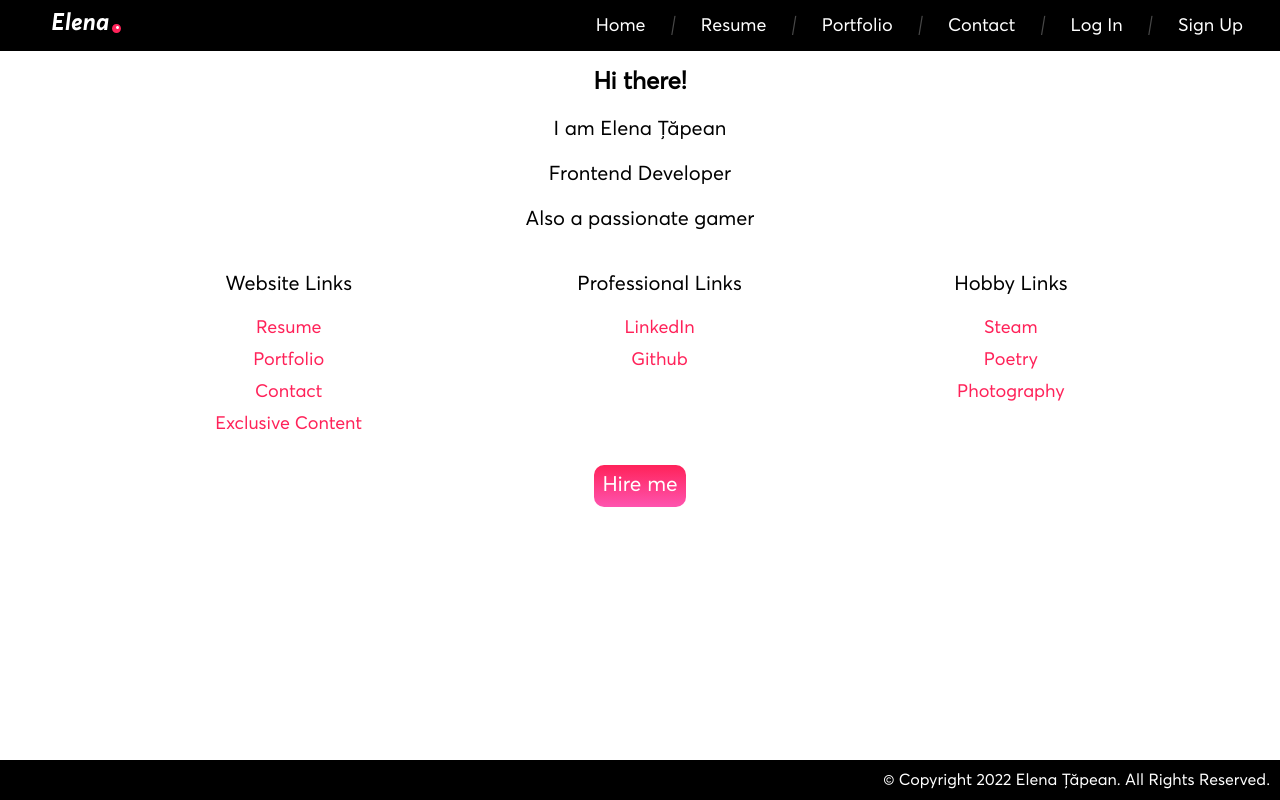
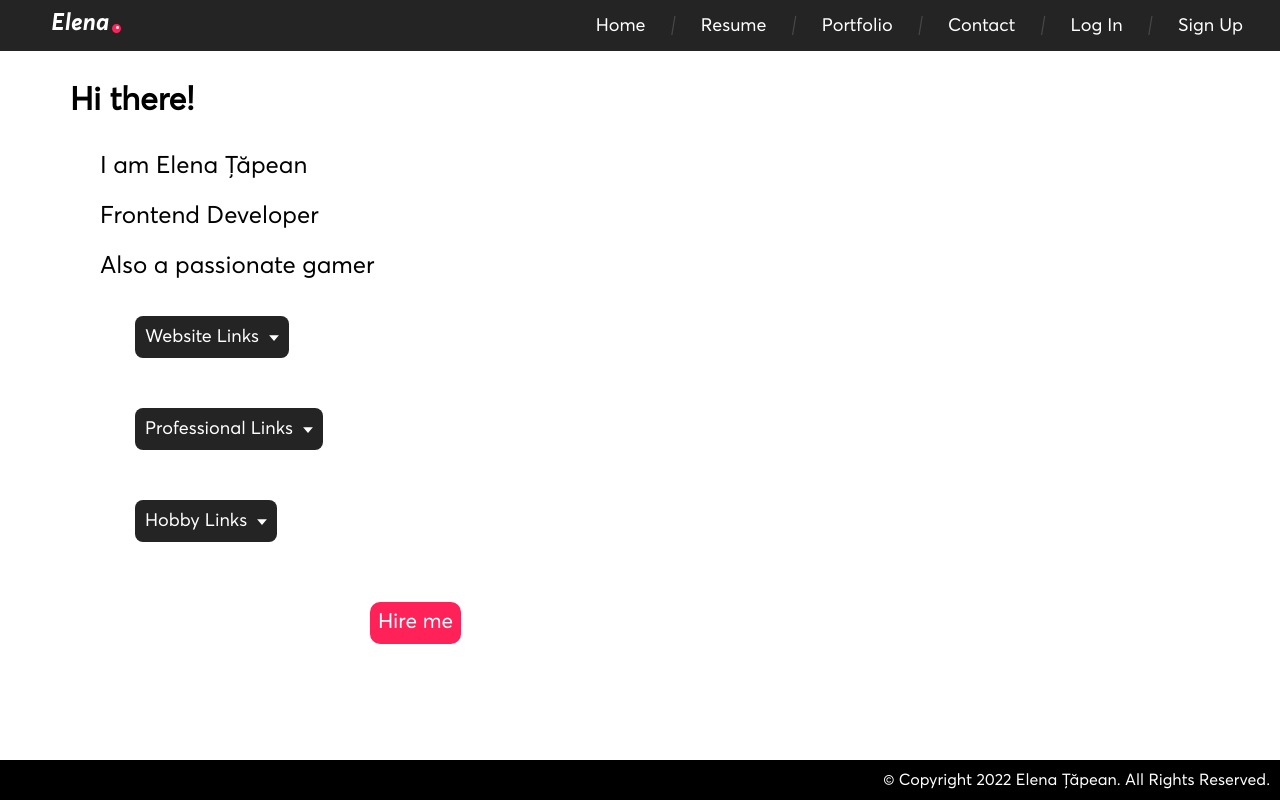
Before and after one commit to Elena-Tapean/react-project-one, a React (Create React App) app: page / in a window 1280 px wide. Built offline with nearby package versions, Linux system fonts and the light colour scheme.

Commit message:
changed pages to responsive

```diff
--- a/src/components/Login.jsx
+++ b/src/components/Login.jsx
@@ -8,6 +8,7 @@ export const Login = function () {
     return (
         <main>
             <div className='log-in'>
+                <h1>Log In</h1>
                 <form>
                     <label htmlFor='email'>Email:</label>
                     <br/>
--- a/src/components/Register.jsx
+++ b/src/components/Register.jsx
@@ -8,6 +8,7 @@ export const Register = function () {
     return (
         <main>
             <div className='sign-up'>
+                <h1>Sign Up</h1>
                 <form cy='register-form'>
                     <label htmlFor='firstName'>First name:</label>
                     <br/>
--- a/src/components/css/nav-bar.scss
+++ b/src/components/css/nav-bar.scss
@@ -9,7 +9,7 @@
             overflow: hidden;
             display: flex;
             justify-content: space-between;
-            background-color: black;
+            background-color: rgb(36, 36, 36);
             a {
                 margin: 0;
                 padding: 0 15px;
@@ -32,10 +32,10 @@
                 border: none;
                 outline: none;
                 color: white;
-                background-color: black;
+                background-color: rgb(36, 36, 36);
             }
             .dropdown-navbar a:hover, .dropdown:hover .drop-btn {
-                background-color: black;
+                background-color: rgb(36, 36, 36);
                 color: white;
             }
             .drop-content {
@@ -74,7 +74,7 @@
             align-items: center;
             padding: 12px;
             text-align: center;
-            background-color: black;
+            background-color: rgb(36, 36, 36);
             span {
                 margin-top: 3px;
                 margin-left: 15px;
@@ -88,7 +88,7 @@
                 text-decoration: none;
             }
             a:hover {
-                color: #FF2259;
+                text-decoration: underline;
             }
             i {
                 color: rgb(72, 72, 72);
--- a/src/views/Home.jsx
+++ b/src/views/Home.jsx
@@ -1,4 +1,8 @@
 import './css/home-page.scss';
+
+function handleClick (ev) {
+    ev.preventDefault();
+}
 
 function handleSubmit (ev) {
     ev.preventDefault();
@@ -14,19 +18,19 @@ export const Home = function () {
                 <p>Also a passionate gamer</p>
                 <div className="min-flex">
                     <div>
-                    <p>Website Links</p>
+                        <p className='min-p'>Website Links</p>
                         <a href="http://localhost:3000/resume/elena">Resume</a>
                         <a href="http://localhost:3000/portfolio">Portfolio</a>
                         <a href="http://localhost:3000/contact">Contact</a>
                         <a href="http://localhost:3000/register">Exclusive Content</a>
                     </div>
                     <div>
-                    <p>Professional Links</p>
+                        <p className='min-p'>Professional Links</p>
                         <a href="https://www.linkedin.com/in/elena-tapean/">LinkedIn</a>
                         <a href="https://github.com/Elena-Tapean">Github</a>
                     </div>
                     <div>
-                    <p>Hobby Links</p>
+                        <p className='min-p'>Hobby Links</p>
                         <a href="https://steamcommunity.com/id/elena_tapean/">Steam</a>
                         <a href="https://elenatapeanpoetry.wordpress.com/">Poetry</a>
                         <a href="https://elenatapeanphotos.wordpress.com/">Photography</a>
@@ -34,28 +38,50 @@ export const Home = function () {
                 <br/>
                     <button onClick={handleSubmit}>Hire me</button>
                 </div>
-                <div className='flex-div'>
-                <div>
-                    <p>Website Links</p>
+                <div className="dropdown-navbar">
+                    <div className="dropdown">
+                        <button onChange={handleClick} className="drop-btn">
+                            Website Links <svg width="10" height="8" viewBox="0 0 9 6" fill="none" xmlns="http://www.w3.org/2000/svg">
+<path d="M4.49878 5.625L8.87378 0.625H0.123779L4.49878 5.625Z" fill="white"/>
+</svg>
+                        </button>
+                        <div className="drop-content">
                             <a href="http://localhost:3000/resume/elena">Resume</a>
                             <a href="http://localhost:3000/portfolio">Portfolio</a>
                             <a href="http://localhost:3000/contact">Contact</a>
                             <a href="http://localhost:3000/register">Exclusive Content</a>
                         </div>
-                <div>
-                    <p>Professional Links</p>
+                    </div>
+                </div>
+                <div className="dropdown-navbar">
+                    <div className="dropdown">
+                        <button onChange={handleClick} className="drop-btn">
+                        Professional Links <svg width="10" height="8" viewBox="0 0 9 6" fill="none" xmlns="http://www.w3.org/2000/svg">
+<path d="M4.49878 5.625L8.87378 0.625H0.123779L4.49878 5.625Z" fill="white"/>
+</svg>
+                        </button>
+                        <div className="drop-content">
                             <a href="https://www.linkedin.com/in/elena-tapean/">LinkedIn</a>
                             <a href="https://github.com/Elena-Tapean">Github</a>
                         </div>
-                <div>
-                    <p>Hobby Links</p>
+                    </div>
+                </div>
+                <div className="dropdown-navbar">
+                    <div className="dropdown">
+                        <button onChange={handleClick} className="drop-btn">
+                            Hobby Links <svg width="10" height="8" viewBox="0 0 9 6" fill="none" xmlns="http://www.w3.org/2000/svg">
+<path d="M4.49878 5.625L8.87378 0.625H0.123779L4.49878 5.625Z" fill="white"/>
+</svg>
+                        </button>
+                        <div className="drop-content">
                             <a href="https://steamcommunity.com/id/elena_tapean/">Steam</a>
                             <a href="https://elenatapeanpoetry.wordpress.com/">Poetry</a>
                             <a href="https://elenatapeanphotos.wordpress.com/">Photography</a>
                         </div>
                     </div>
+                </div>
                 <br/>
-                <button onClick={handleSubmit}>Hire me</button>
+                <button onClick={handleSubmit} className="hire-me">Hire me</button>
             </div>
         </main>
     )
--- a/src/views/css/home-page.scss
+++ b/src/views/css/home-page.scss
@@ -2,7 +2,10 @@
     @media only screen and (min-width: 0) {
         height: 100%;
 
-        .flex-div {
+        .dropdown-navbar {
+            display: none;
+        }
+        .hire-me {
             display: none;
         }
         h1 {
@@ -15,15 +18,19 @@
         p {
             display: flex;
             justify-content: center;
+            margin: 10px;
             font-size: 21px;
             font-family: "Averta Std", sans-serif;
             font-style: normal;
         }
         .min-flex {
+            .min-p {
+                font-weight: bold;
+            }
             a {
                 display: flex;
                 justify-content: center;
-                margin: 15px;
+                margin: 10px;
                 color: #FF2259;
                 text-decoration: none;
                 font-size: 18px;
@@ -39,14 +46,13 @@
                 padding: 8px;
                 border: none;
                 border-radius: 10px;
-                background: linear-gradient(#FF2259, #fe54af);
+                background-color: #FF2259;
                 color: white;
                 font-size: 21px;
                 font-family: "Averta Std", sans-serif;
             }
             button:hover {
                 cursor: pointer;
-                background: linear-gradient(#fe54af, #FF2259);
             }
         }
     }
@@ -57,50 +63,95 @@
         }
         h1 {
             display: flex;
-            justify-content: center;
-            font-size: 24px;
+            justify-content: left;
+            margin: 30px 70px;
+            font-size: 32px;
             font-family: "Averta Std", sans-serif;
             font-style: normal;
         }
         p {
             display: flex;
-            justify-content: center;
-            font-size: 20px;
+            justify-content: left;
+            margin: 20px 100px;
+            font-size: 24px;
             font-family: "Averta Std", sans-serif;
             font-style: normal;
         }
-        .flex-div {
-            display: flex;
-            justify-content: space-evenly;
-            align-items: flex-start;
-            a {
-                display: flex;
-                justify-content: center;
-                margin: 10px;
-                color: #FF2259;
-                text-decoration: none;
-                font-size: 18px;
-                font-family: "Averta Std", sans-serif;
-                font-style: normal;
-            }
-            a:hover {
-                text-decoration: underline;
-            }
-        }
-        button {
-            margin: 0 auto;
+        .hire-me {
+            margin: 5px 370px;
             display: flex;
             padding: 8px;
             border: none;
             border-radius: 10px;
-            background: linear-gradient(#FF2259, #fe54af);
+            background-color: #FF2259;
             color: white;
             font-size: 21px;
             font-family: "Averta Std", sans-serif;
         }
-        button:hover {
+        .hire-me:hover {
             cursor: pointer;
-            background: linear-gradient(#fe54af, #FF2259);
+        }
+        .dropdown-navbar {
+            display: flex;
+            padding: 15px;
+            margin: 20px 120px;
+            overflow: hidden;
+            justify-content: space-between;
+            a {
+                margin: 0;
+                padding: 0 15px;
+                float: left;
+                font-size: 18px;
+                font-family: "Averta Std", sans-serif;
+                color: white;
+                text-align: center;
+                text-decoration: none;
+            }
+            .dropdown {
+                float: left;
+                overflow: hidden;
+            }
+            .dropdown, .drop-btn {
+                margin: 0;
+                padding: 5px;
+                font-size: 18px;
+                font-family: "Averta Std", sans-serif;
+                border: none;
+                outline: none;
+                border-radius: 8px;
+                background-color: rgb(36, 36, 36);
+                color: white;
+            }
+            svg {
+                margin: 7px 0 0 5px;
+            }
+            .dropdown-navbar a:hover, .dropdown:hover .drop-btn {
+                background-color: black;
+                color: white;
+            }
+            .drop-content {
+                display: none;
+                position: absolute;
+                background-color: rgb(36, 36, 36);
+                min-width: 160px;
+                z-index: 1;
+                border-radius: 5px;
+                box-shadow: 0 2px 2px rgba(0, 0, 0, 0.3);
+            }
+            .drop-content a {
+                float: none;
+                color: white;
+                padding: 12px 15px;
+                text-decoration: none;
+                display: block;
+                text-align: left;
+            }
+            .drop-content a:hover {
+                background-color: #FF2259;
+            }
+            .dropdown:hover .drop-content {
+                display: block;
+            }
         }
     }
 }
```
Also changed, not shown: src/components/css/log-in.scss (+19 -4 lines), src/components/css/sign-up.scss (+16 -6 lines), src/views/css/contact-page.scss (+9 -6 lines), src/views/css/port-folio.scss (+7 -5 lines), 1 other file (tests, documents, lock files or other folders). Lines whose indentation alone changed are shown as unchanged.
